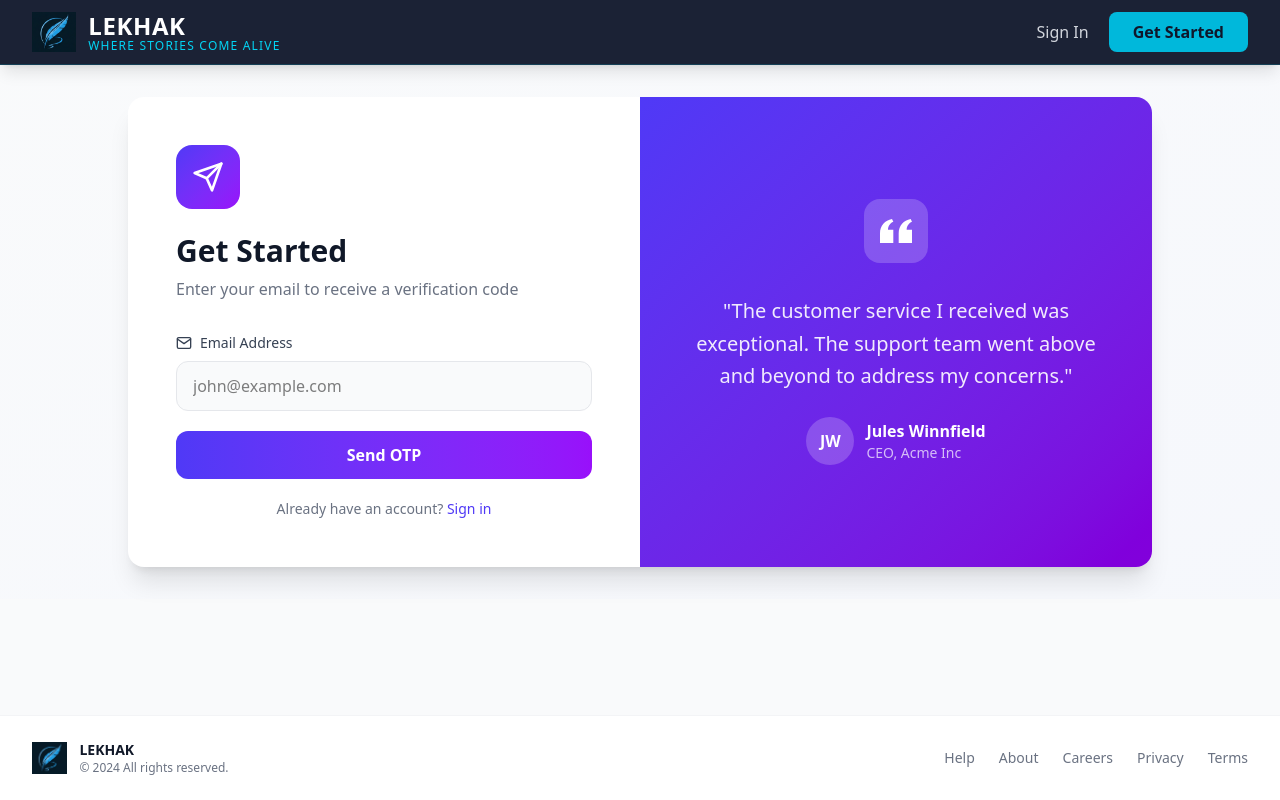
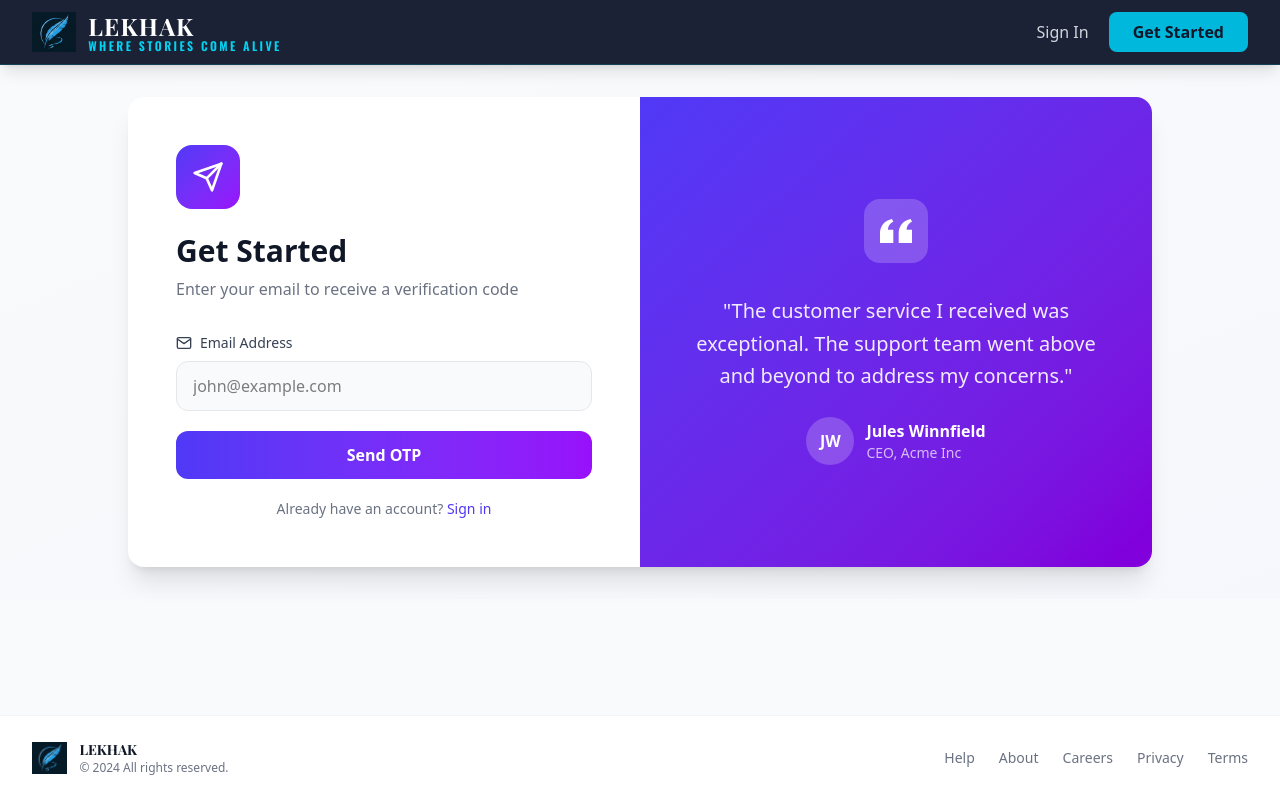
Before and after one commit to manojCodes77/Online-Blogging-Application, a React (Vite) app in the folder client/: page / in a window 1280 px wide. Built offline with nearby package versions, Linux system fonts and the light colour scheme; no server answers.

Commit message:
editting some css

```diff
--- a/client/index.html
+++ b/client/index.html
@@ -3,6 +3,9 @@
   <head>
     <meta charset="UTF-8" />
     <link rel="icon" type="image/png" href="/lekhak_ka_pakh.png" />
+    <link rel="preconnect" href="https://fonts.googleapis.com" />
+    <link rel="preconnect" href="https://fonts.gstatic.com" crossorigin />
+    <link href="https://fonts.googleapis.com/css2?family=Playfair+Display:wght@700;900&family=Oswald:wght@500;600;700&display=swap" rel="stylesheet" />
     <meta name="viewport" content="width=device-width, initial-scale=1.0" />
     <meta name="description" content="Lekhak - Where Stories Come Alive. Share your thoughts, ideas, and stories with the world." />
     <meta name="theme-color" content="#0f172a" />
--- a/client/src/components/Footer.tsx
+++ b/client/src/components/Footer.tsx
@@ -19,7 +19,7 @@
           <div className="flex items-center space-x-3">
             <img src="/lekhak_ka_pakh.png" alt="Lekhak" className="h-8 w-auto" />
             <div className="text-sm">
-              <div className="font-semibold text-gray-900">LEKHAK</div>
+              <div className="font-bold text-gray-900" style={{ fontFamily: "'Playfair Display', serif" }}>LEKHAK</div>
               <div className="text-xs text-gray-500">© {currentYear} All rights reserved.</div>
             </div>
           </div>
--- a/client/src/components/Header.tsx
+++ b/client/src/components/Header.tsx
@@ -35,10 +35,10 @@
               className="h-10 w-auto transform group-hover:scale-105 transition-transform duration-200"
             />
             <div className="hidden sm:block">
-              <div className="text-2xl font-bold text-white tracking-wide">
+              <div className="text-2xl font-bold text-white tracking-wider" style={{ fontFamily: "'Playfair Display', serif" }}>
                 LEKHAK
               </div>
-              <div className="text-xs text-cyan-400 tracking-widest -mt-1">
+              <div className="text-xs text-cyan-400 font-semibold -mt-1" style={{ fontFamily: "'Oswald', sans-serif", letterSpacing: '0.2em' }}>
                 WHERE STORIES COME ALIVE
               </div>
             </div>
```
